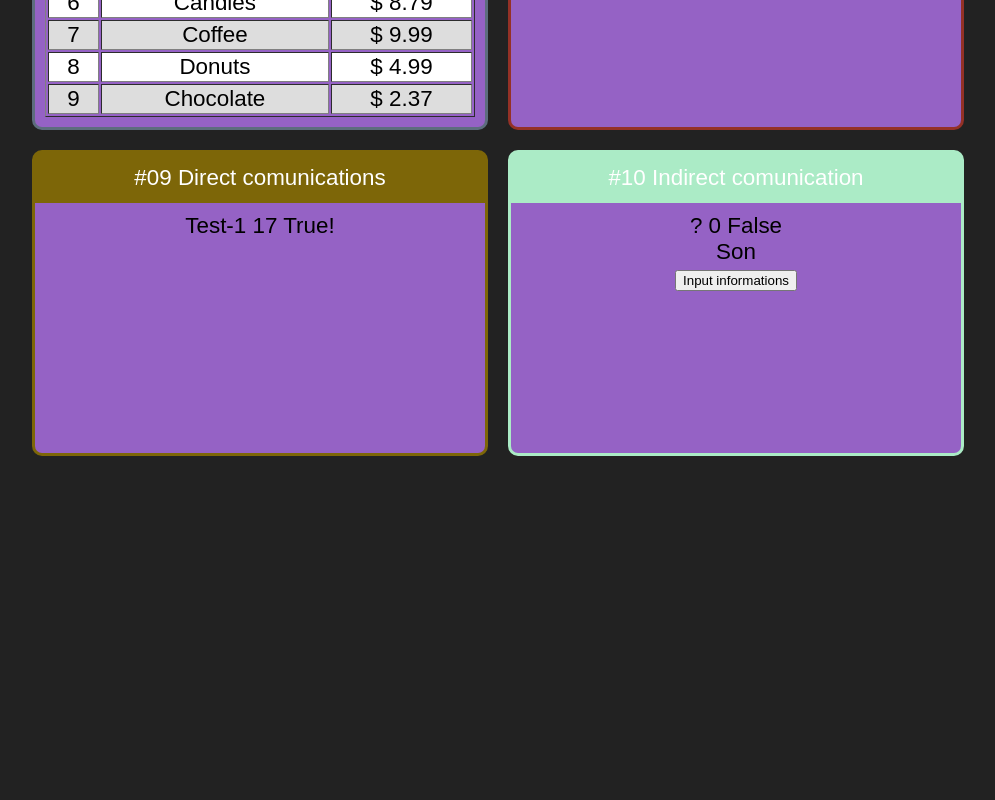
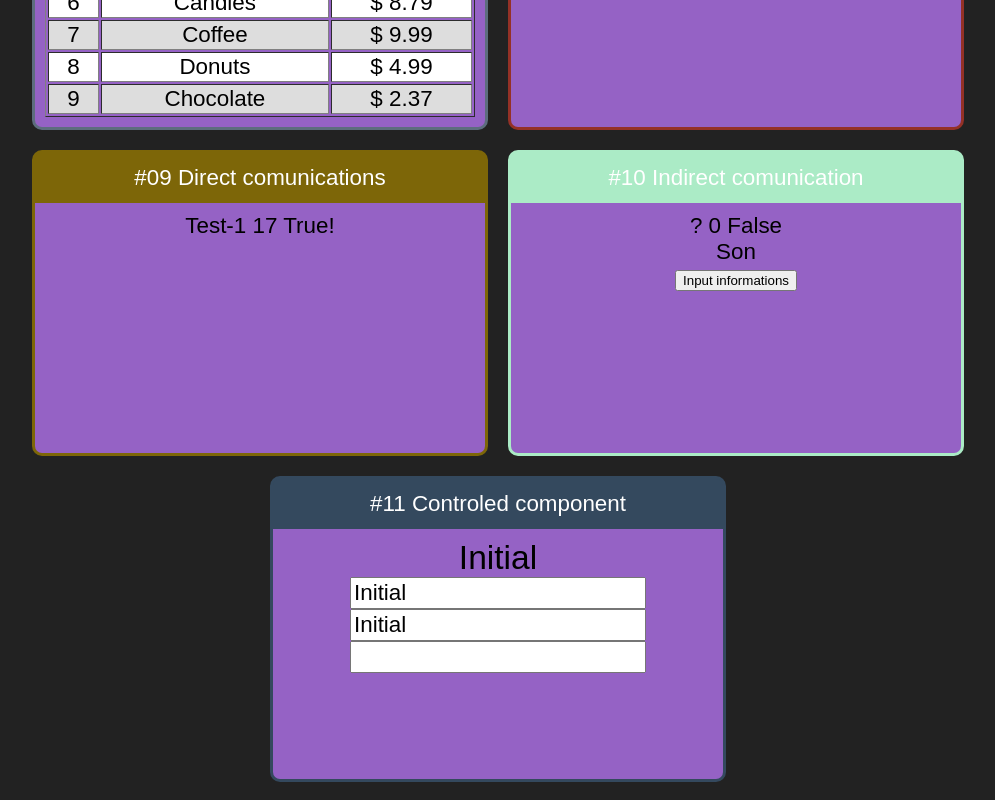
Before and after one commit to andreicampigotto/React-Study, a React (Create React App) app in the folder react-fundamentals/: page / in a window 1280 px wide. Shown: the part 1418-2218 px from the top of the page, without its empty margins (142-1137 px from the left). Before the commit the page ends 1892 px from the top, so only its background shows below. Built offline with nearby package versions, Linux system fonts and the light colour scheme.

Commit message:
created controled component

```diff
--- a/react-fundamentals/src/App.jsx
+++ b/react-fundamentals/src/App.jsx
@@ -14,8 +14,7 @@ import PairorOdd from "./components/conditionals/PairorOdd";
 import UserInfo from "./components/conditionals/UserInfo";
 import DirectFather from "./components/comunications/DirectFather";
 import IndirectFather from "./components/comunications/IndirectFather";
-
-
+import Input from "./components/forms/Input";
 
 export default (_) => (
   <div className="App">
@@ -70,6 +69,10 @@ export default (_) => (
         <IndirectFather/>
       </Card>
 
+      <Card title="#11 Controled component" color="#34495E">
+        <Input/>
+      </Card>
+
     </div>
   </div>
 );
--- /dev/null
+++ b/react-fundamentals/src/components/forms/Input.css
@@ -0,0 +1,3 @@
+.Input input{
+    font-size: 1.4rem;
+}
--- /dev/null
+++ b/react-fundamentals/src/components/forms/Input.jsx
@@ -0,0 +1,21 @@
+import React, {useState} from "react";
+import './Input.css'
+
+export default (props) => {
+
+  const [value, setValue] = useState('Initial')
+
+  function whenChange(e){
+    setValue(e.target.value)
+    console.log(e.target.value)
+  }
+
+  return <div className="Input">
+    <div style={
+      {display: 'flex', flexDirection: 'column'}
+    }><h2>{value}</h2></div>
+    <input value={value} onChange={whenChange}/>
+    <input value={value} readOnly/>
+    <input value={undefined}/>
+  </div>;
+};
```
Also changed, not shown: 1 other file (tests, documents, lock files or other folders).
